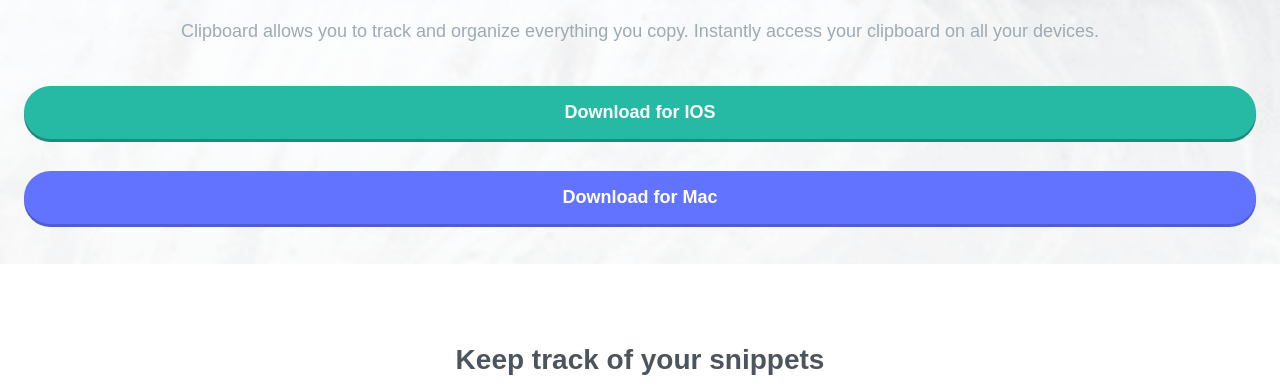
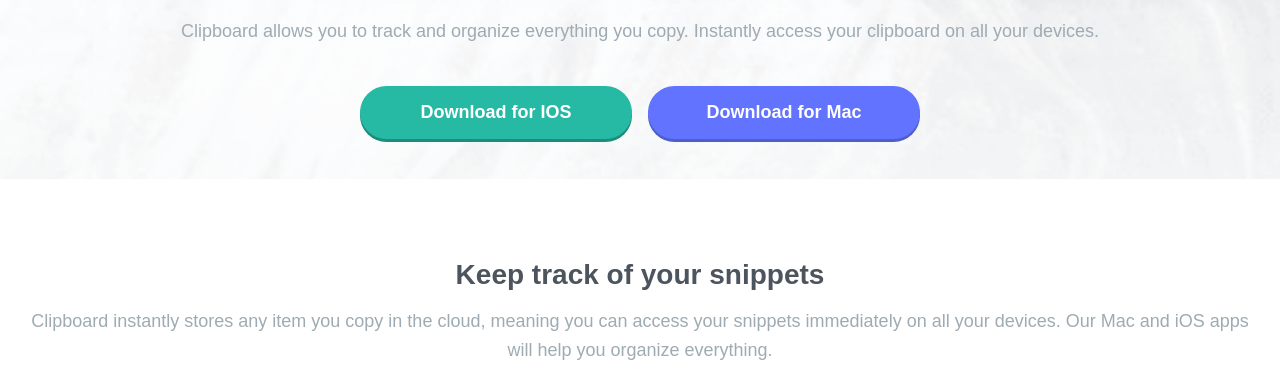
Before and after one commit to claudioalvesmachado/clipboard-landing-page, a plain HTML site: page index.html in a window 1280 px wide. Shown: the part 338-727 px from the top of the page. Drawn offline with nearby package versions, Linux system fonts and the light colour scheme; files that its build step writes are made by us from their sources; a web font is replaced by a local one.

Commit message:
Adjustind buttons for screen larger than 760px

```diff
--- a/src/scss/components/buttons.scss
+++ b/src/scss/components/buttons.scss
@@ -1,6 +1,8 @@
 .download {
     display: flex;
     flex-direction: column;
+    max-width: 56rem;
+    margin: auto;
 
     &__btn {
         font-size: $sm-font;
@@ -30,3 +32,11 @@
         }
     }
 }
+
+@media (min-width: 760px) {
+
+    .download {
+        flex-direction: row;
+        column-gap: 1.6rem;
+    }
+}
```
